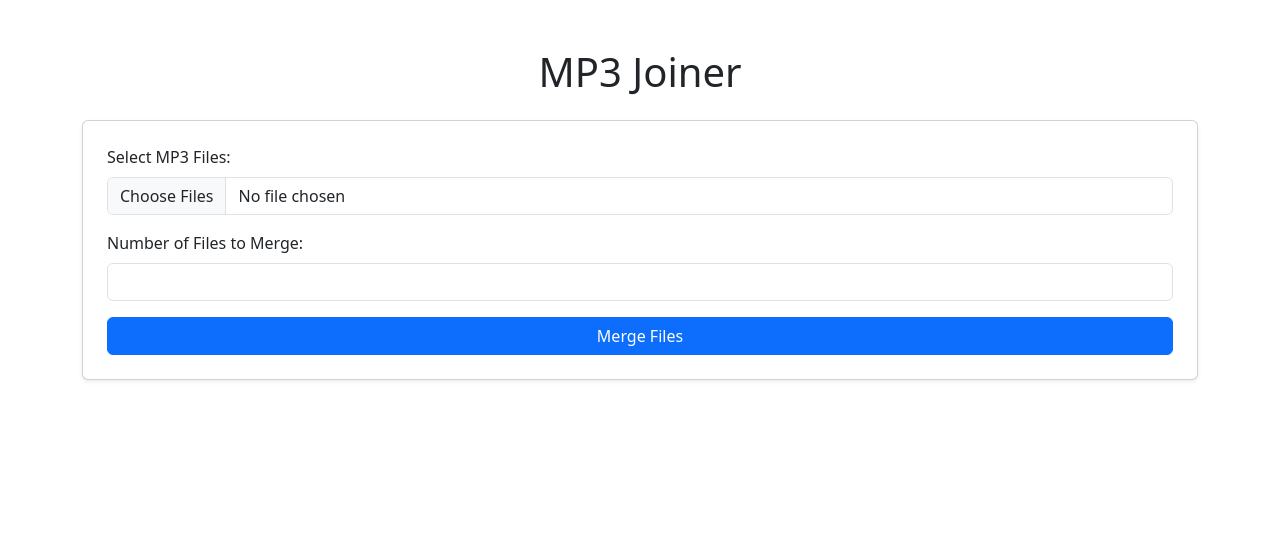
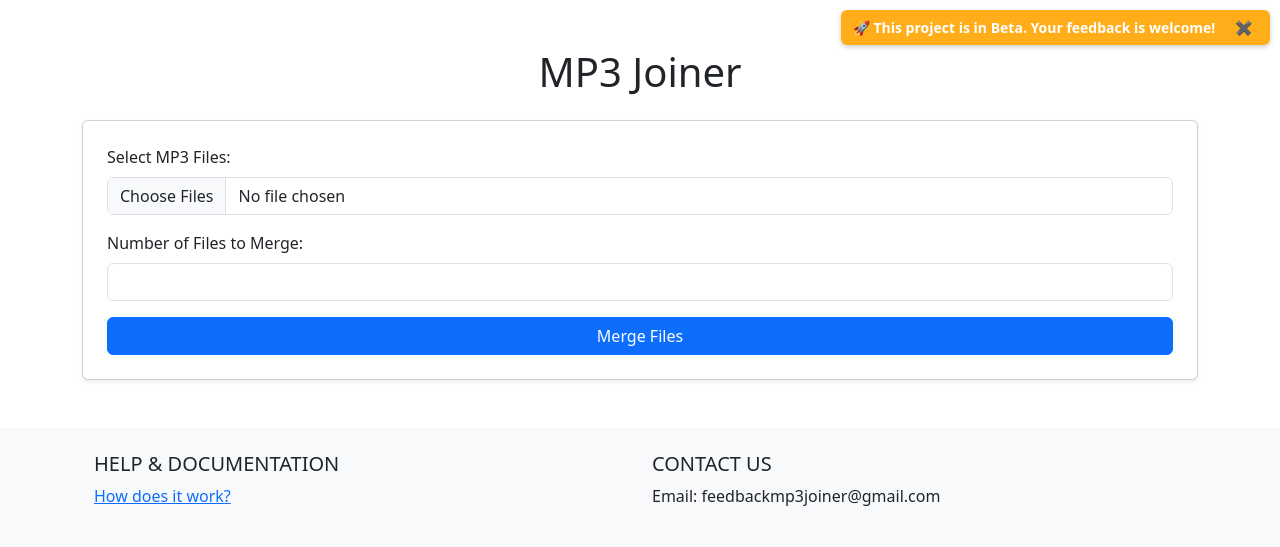
Before and after one commit to alfonies666669/mp3-joiner, a Flask app: page / in a window 1280 px wide. Shown: the top 547 px of the page. Run offline with Flask 2, Linux system fonts and the light colour scheme; some libraries are stand-ins or nearby versions.

Commit message:
Updated index.html, added footer, added new page with explanation of how the application works, added images

```diff
--- a/app.py
+++ b/app.py
@@ -1,8 +1,8 @@
 import os
 import uuid
 from flask_compress import Compress
-from flask import Flask, request, jsonify, send_file, render_template, after_this_request
 from tools.utils import saving_files, merge_mp3_files_ffmpeg, create_zip, remove_folder, logger
+from flask import Flask, request, jsonify, send_file, render_template, after_this_request, send_from_directory
 
 app = Flask(__name__)
 Compress(app)
@@ -21,6 +21,11 @@ app.config['MAX_CONTENT_LENGTH'] = MAX_CONTENT_LENGTH
 @app.route('/')
 def index():
     return render_template('index.html')
+
+
+@app.route('/how-it-works')
+def how_it_works():
+    return render_template('how-it-works.html')
 
 
 @app.errorhandler(413)
--- a/templates/index.html
+++ b/templates/index.html
@@ -5,8 +5,29 @@
     <meta name="viewport" content="width=device-width, initial-scale=1.0">
     <title>MP3 Joiner</title>
     <link href="/static/css/bootstrap.min.css" rel="stylesheet">
+    <style>
+        .beta-banner {
+            position: fixed;
+            top: 10px;
+            right: 10px;
+            background: rgba(255, 165, 0, 0.9);
+            color: white;
+            padding: 6px 12px;
+            font-size: 14px;
+            font-weight: bold;
+            border-radius: 6px;
+            z-index: 1000;
+            box-shadow: 0 2px 5px rgba(0, 0, 0, 0.2);
+        }
+    </style>
 </head>
 <body>
+<div class="beta-banner" id="beta-banner">
+    🚀 This project is in <strong>Beta</strong>. Your feedback is welcome!
+    <button onclick="document.getElementById('beta-banner').style.display='none'"
+            style="background: none; border: none; color: white; margin-left: 10px; cursor: pointer;">✖
+    </button>
+</div>
 <div class="container my-5">
     <h1 class="text-center mb-4">MP3 Joiner</h1>
     <form id="mergeForm" class="card p-4 shadow-sm" enctype="multipart/form-data">
@@ -28,6 +49,24 @@
     </div>
     <p class="mt-2">Merging files, please wait...</p>
 </div>
+<footer class="bg-light text-center text-lg-start mt-5">
+    <div class="container p-4">
+        <div class="row">
+            <div class="col-lg-6 col-md-12 mb-4 mb-md-0">
+                <h5 class="text-uppercase">Help & Documentation</h5>
+                <ul class="list-unstyled">
+                    <li>
+                       <a href="/how-it-works">How does it work?</a>
+                    </li>
+                </ul>
+            </div>
+            <div class="col-lg-6 col-md-12 mb-4 mb-md-0">
+                <h5 class="text-uppercase">Contact Us</h5>
+                <p>Email: feedbackmp3joiner@gmail.com</p>
+            </div>
+        </div>
+    </div>
+</footer>
 <script>
     document.addEventListener('DOMContentLoaded', () => {
         const form = document.getElementById('mergeForm');
@@ -35,7 +74,6 @@
         const resultContainer = document.getElementById('result');
         const filesInput = document.getElementById('files');
         const countInput = document.getElementById('count');
-
         form.addEventListener('submit', async (event) => {
             event.preventDefault();
             const formData = new FormData(form);
@@ -43,7 +81,6 @@
             loadingContainer.classList.remove('d-none');
             resultContainer.innerHTML = '';
             inputs.forEach(input => input.disabled = true);
-
             try {
                 const response = await fetch('/merge', {
                     method: 'POST',
@@ -71,17 +108,15 @@
                 inputs.forEach(input => input.disabled = false);
             }
         });
-
         filesInput.addEventListener('change', () => {
             const fileCount = filesInput.files.length;
             if (fileCount > 0) {
-                countInput. max = fileCount;
+                countInput.max = fileCount;
                 countInput.value = fileCount; // Set the value to the number of uploaded files
             } else {
                 countInput.max = '';
                 countInput.value = ''; // Clear the value if no files are selected
             }
-
             const selectedFilesLabel = document.querySelector('.selected-files-count');
             if (!selectedFilesLabel) {
                 const label = document.createElement('p');
@@ -89,7 +124,6 @@
                 form.querySelector('.mb-3').appendChild(label);
             }
         });
-
         countInput.addEventListener('input', () => {
             const max = parseInt(countInput.max, 10);
             if (parseInt(countInput.value, 10) > max) {
```
Also changed, not shown: templates/how-it-works.html (added, +44 -0 lines), static/images/complete_zip.png (added), static/images/merging_example.png (added).
